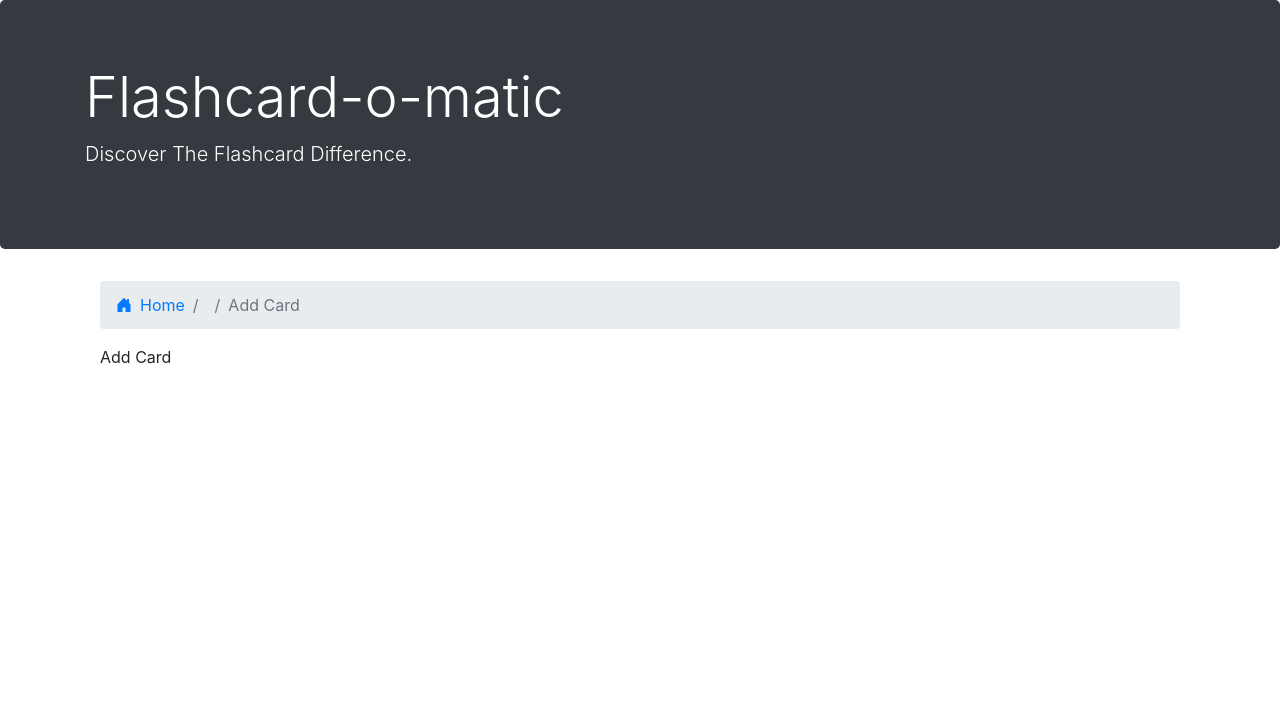
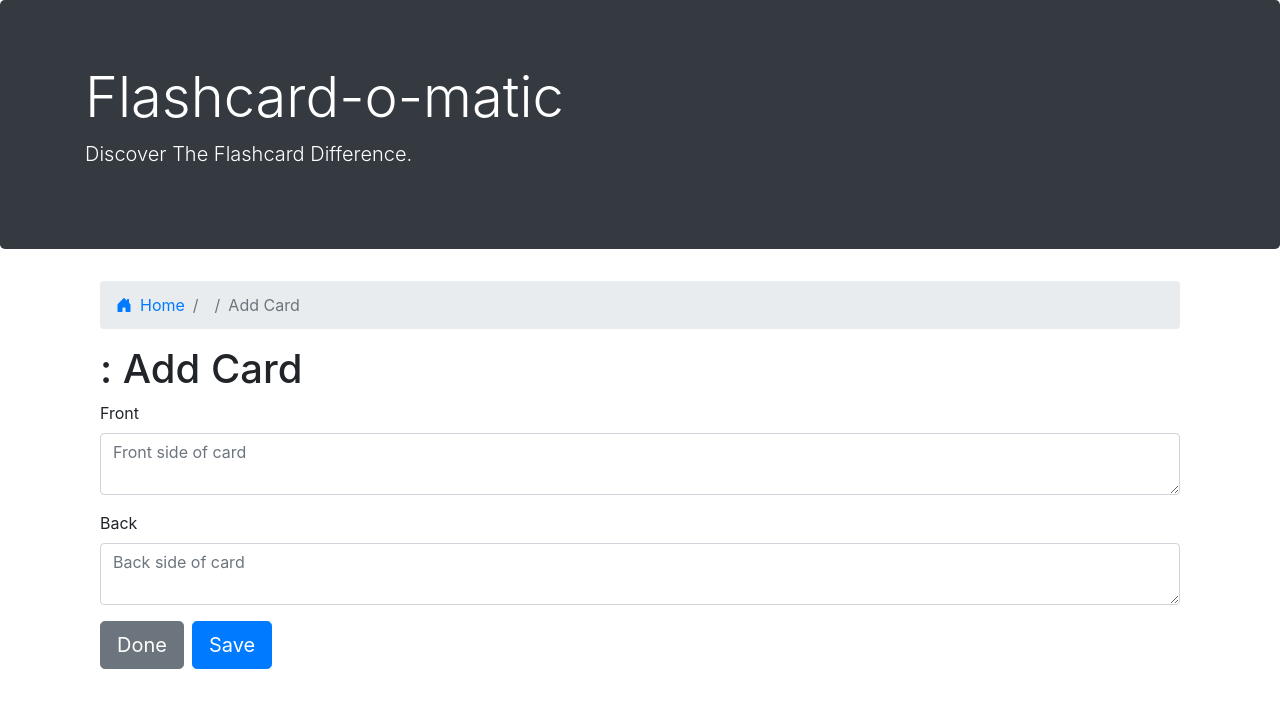
Before and after one commit to skurshner/flash, a React (Create React App) app: page /decks/1/cards/new in a window 1280 px wide. Shown: the top 708 px of the page. Built offline with nearby package versions, Linux system fonts and the light colour scheme; no server answers; a web font is replaced by a local one.

Commit message:
added ability to add and remove cards from deck

```diff
--- a/src/Components/Deck/CardView/AddCard.js
+++ b/src/Components/Deck/CardView/AddCard.js
@@ -1,7 +1,15 @@
 import React from "react";
 import Breadcrumbs from "../../Common/Breadcrumbs";
+import CardForm from "./CardForm";
 
-const AddCard = ({ deck }) => {
+const AddCard = ({
+  deck,
+  newCard,
+  handleFrontChange,
+  handleBackChange,
+  handleCardSave,
+  handleDone,
+}) => {
   return (
     <div className="container">
       <Breadcrumbs
@@ -10,7 +18,16 @@ const AddCard = ({ deck }) => {
         parentURL={`/decks/${deck.id}`}
         currentPage={"Add Card"}
       />
-      <p>Add Card</p>
+      <h1>{deck.name}: Add Card</h1>
+      <CardForm
+        card={newCard}
+        primaryButtonText={"Save"}
+        secondaryButtonText={"Done"}
+        handleFrontChange={handleFrontChange}
+        handleBackChange={handleBackChange}
+        handleSubmit={handleCardSave}
+        handleSecondaryButton={handleDone}
+      />
     </div>
   );
 };
--- /dev/null
+++ b/src/Components/Deck/CardView/CardForm.js
@@ -0,0 +1,60 @@
+import React from "react";
+import Button from "../../Common/Button";
+
+const CardForm = ({
+  card,
+  primaryButtonText,
+  secondaryButtonText,
+  handleFrontChange,
+  handleBackChange,
+  handleSubmit,
+  handleSecondaryButton,
+}) => {
+  return (
+    <form onSubmit={handleSubmit}>
+      <div className="mb-3">
+        <label htmlFor="front" className="form-label">
+          Front
+        </label>
+        <textarea
+          rows={2}
+          className="form-control"
+          placeholder={"Front side of card"}
+          onChange={handleFrontChange}
+          value={card.front}
+        />
+      </div>
+      <div className="mb-3">
+        <label htmlFor="back" className="form-label">
+          Back
+        </label>
+        <textarea
+          rows={2}
+          className="form-control"
+          placeholder={"Back side of card"}
+          onChange={handleBackChange}
+          value={card.back}
+        />
+      </div>
+      <div className="row">
+        <div className="col-auto pr-0 mr-2">
+          <Button
+            variant={"secondary"}
+            type={"button"}
+            text={secondaryButtonText}
+            clickHandler={handleSecondaryButton}
+          />
+        </div>
+        <div className="col-auto px-0">
+          <Button
+            variant={"primary"}
+            type={"submit"}
+            text={primaryButtonText}
+          />
+        </div>
+      </div>
+    </form>
+  );
+};
+
+export default CardForm;
--- a/src/Components/Deck/CreateDeck.js
+++ b/src/Components/Deck/CreateDeck.js
@@ -11,8 +11,10 @@ const CreateDeck = () => {
 
   const handleNameChange = event =>
     setDeck({ ...deck, name: event.target.value });
+
   const handleDescriptionChange = event =>
     setDeck({ ...deck, description: event.target.value });
+
   const handleSubmit = async event => {
     event.preventDefault();
     const { id } = await createDeck(deck);
--- a/src/Components/Deck/Deck.js
+++ b/src/Components/Deck/Deck.js
@@ -1,6 +1,6 @@
 import React, { useState, useEffect } from "react";
 import { Switch, Route, useRouteMatch, useHistory } from "react-router-dom";
-import { readDeck, deleteDeck, updateDeck } from "../../utils/api";
+import { readDeck, deleteDeck, updateDeck, createCard } from "../../utils/api";
 import Breadcrumbs from "../Common/Breadcrumbs";
 import AddCard from "./CardView/AddCard";
 import CardList from "./DeckView/CardList";
@@ -16,6 +16,9 @@ const Deck = () => {
   const [deck, setDeck] = useState({ cards: [] });
   const [updatedDeck, setUpdatedDeck] = useState({});
 
+  const initialCardState = { front: "", back: "" };
+  const [newCard, setNewCard] = useState(initialCardState);
+
   useEffect(() => {
     async function getDeck() {
       const newDeck = await readDeck(deckId);
@@ -26,6 +29,7 @@ const Deck = () => {
     getDeck();
   }, [deckId]);
 
+  // Button handlers for modifying deck
   const deleteButtonClickHandler = async id => {
     const deleteConfirm = window.confirm(
       "Delete this deck?\n\nYou will not be able to recover it"
@@ -51,6 +55,24 @@ const Deck = () => {
     setDeck(updatedDeck);
   };
 
+  // Button handlers for adding cards
+  const handleFrontChange = event =>
+    setNewCard({ ...newCard, front: event.target.value });
+
+  const handleBackChange = event =>
+    setNewCard({ ...newCard, back: event.target.value });
+
+  const handleCardSave = async event => {
+    event.preventDefault();
+    await createCard(deck.id, newCard);
+    await setNewCard(initialCardState);
+    readDeck(deckId);
+  };
+
+  const handleDone = () => {
+    history.push(`/decks/${deckId}`);
+  };
+
   return (
     <Switch>
       <Route exact path={"/decks/:deckId"}>
@@ -60,7 +82,7 @@ const Deck = () => {
             deck={deck}
             deleteButtonClickHandler={deleteButtonClickHandler}
           />
-          <CardList deck={deck} />
+          <CardList deckId={deckId} />
         </div>
       </Route>
       <Route path={"/decks/:deckId/edit"}>
@@ -76,7 +98,14 @@ const Deck = () => {
         <Study deckId={deckId} deckURL={url} />
       </Route>
       <Route path={"/decks/:deckId/cards/new"}>
-        <AddCard deck={deck} />
+        <AddCard
+          deck={deck}
+          newCard={newCard}
+          handleFrontChange={handleFrontChange}
+          handleBackChange={handleBackChange}
+          handleCardSave={handleCardSave}
+          handleDone={handleDone}
+        />
       </Route>
     </Switch>
   );
--- a/src/Components/Deck/DeckView/CardList.js
+++ b/src/Components/Deck/DeckView/CardList.js
@@ -1,13 +1,41 @@
 import React from "react";
+import { useState } from "react";
+import { useEffect } from "react";
+import { deleteCard, readDeck } from "../../../utils/api";
 import CardListItem from "./CardListItem";
 
-const CardList = ({ deck }) => {
-  const cardsFromDeck = deck.cards;
+const CardList = ({ deckId }) => {
+  const [cards, setCards] = useState([]);
 
-  const listOfCards = cardsFromDeck.map((card, index) => {
+  useEffect(() => {
+    const getCards = async () => {
+      const { cards } = await readDeck(deckId);
+      setCards(cards);
+    };
+
+    getCards();
+  }, [deckId]);
+
+  const deleteButtonClickHandler = async id => {
+    const confirm = window.confirm(
+      "Delete this card?\n\nYou will not be able to recover it"
+    );
+    if (confirm) {
+      await deleteCard(id);
+      const { cards } = await readDeck(deckId);
+      setCards(cards);
+    }
+  };
+
+  const listOfCards = cards.map((card, index) => {
     return (
       <div key={index}>
-        <CardListItem front={card.front} back={card.back} />
+        <CardListItem
+          id={card.id}
+          front={card.front}
+          back={card.back}
+          deleteButtonClickHandler={deleteButtonClickHandler}
+        />
       </div>
     );
   });
--- a/src/Components/Deck/DeckView/CardListItem.js
+++ b/src/Components/Deck/DeckView/CardListItem.js
@@ -1,7 +1,7 @@
 import React from "react";
 import Button from "../../Common/Button";
 
-const CardListItem = ({ front, back }) => {
+const CardListItem = ({ id, front, back, deleteButtonClickHandler }) => {
   return (
     <div className="card mb-2">
       <div className="card-body">
@@ -23,7 +23,12 @@ const CardListItem = ({ front, back }) => {
             />
           </div>
           <div className="col-auto ml-0 pl-0">
-            <Button variant={"danger"} type={"button"} icon={"trash-fill"} />
+            <Button
+              variant={"danger"}
+              type={"button"}
+              icon={"trash-fill"}
+              clickHandler={() => deleteButtonClickHandler(id)}
+            />
           </div>
         </div>
       </div>
```
